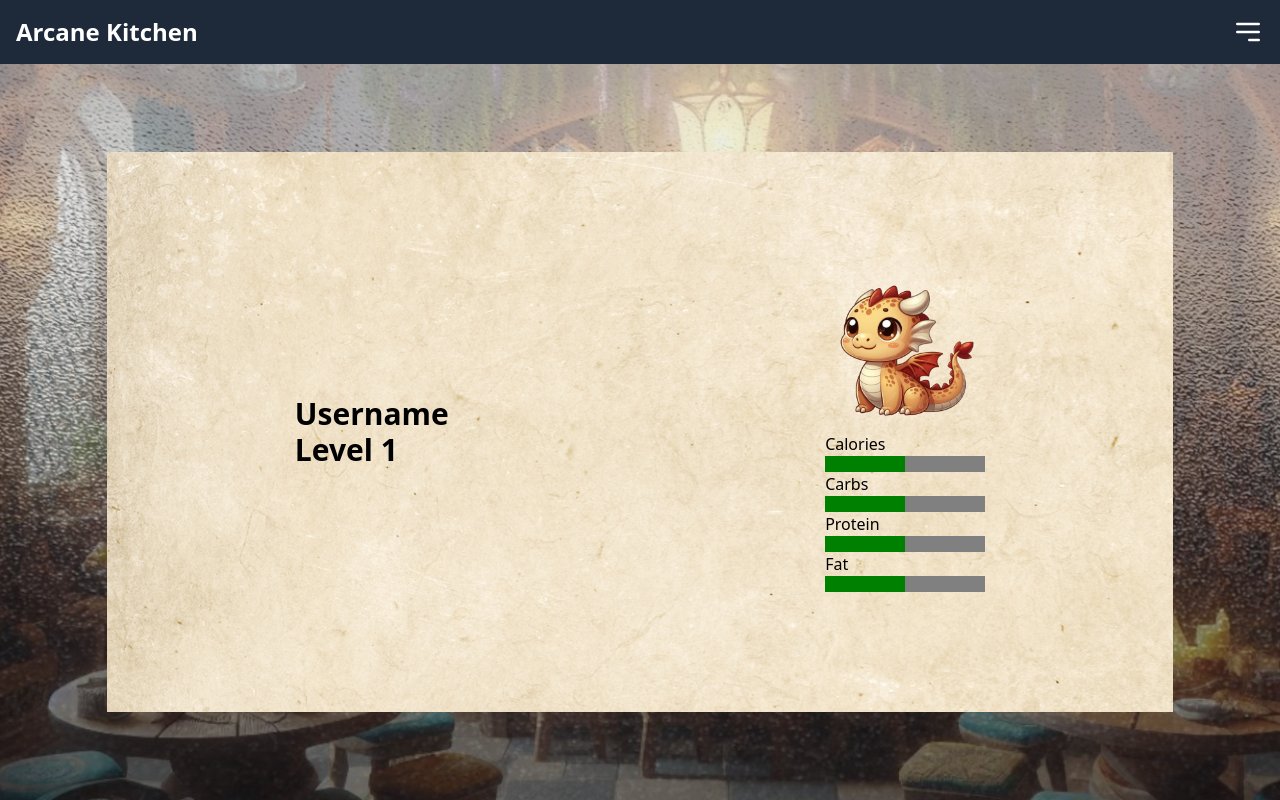
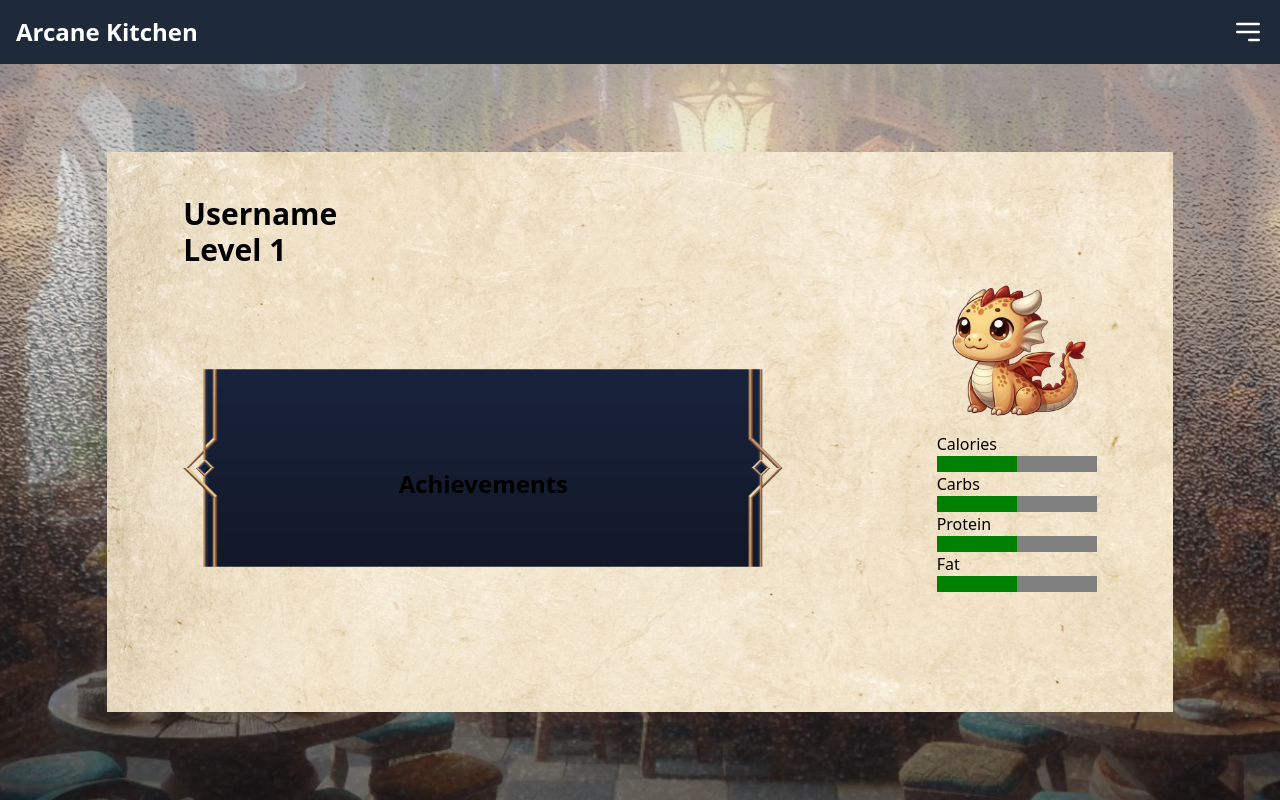
Before and after one commit to Arcane-Kitchen/client, a React (Vite) app: page /profile in a window 1280 px wide. Built offline with nearby package versions, Linux system fonts and the light colour scheme; no server answers.

Commit message:
feat: add Achievements component to ProfilePage

```diff
--- /dev/null
+++ b/src/components/Achievements.tsx
@@ -0,0 +1,23 @@
+import React from 'react';
+import achievementBox from '../assets/achievement-box.svg';
+
+const Achievements: React.FC = () => {
+  return (
+      <div
+        className="flex flex-col items-center justify-center"
+        style={{
+          backgroundImage: `url(${achievementBox})`,
+          backgroundSize: 'contain',
+          backgroundRepeat: 'no-repeat',
+          backgroundPosition: 'center',
+          width: '600px',
+          height: '400px',
+        }}
+      >
+        <h2 className="text-2xl font-bold text-center text-black mt-8">Achievements</h2>
+        {/* Add your achievement content here */}
+      </div>
+  );
+};
+
+export default Achievements;
--- a/src/components/ProfilePage.tsx
+++ b/src/components/ProfilePage.tsx
@@ -1,6 +1,7 @@
 import React from "react";
 import Navbar from "./Navbar";
 import dragon from "../assets/cute-dragon.png";
+import Achievements from "./Achievements";
 
 const ProfilePage: React.FC = () => {
   return (
@@ -13,6 +14,7 @@ const ProfilePage: React.FC = () => {
         <div>
           <h1 className="text-3xl font-bold">Username</h1>
           <h1 className="text-3xl font-bold">Level 1</h1>
+          <Achievements />
         </div>
         <div className="flex flex-col">
           <img className="size-40" src={dragon} alt="cute dragon" />
```
Also changed, not shown: src/assets/achievement-box.svg (added).
